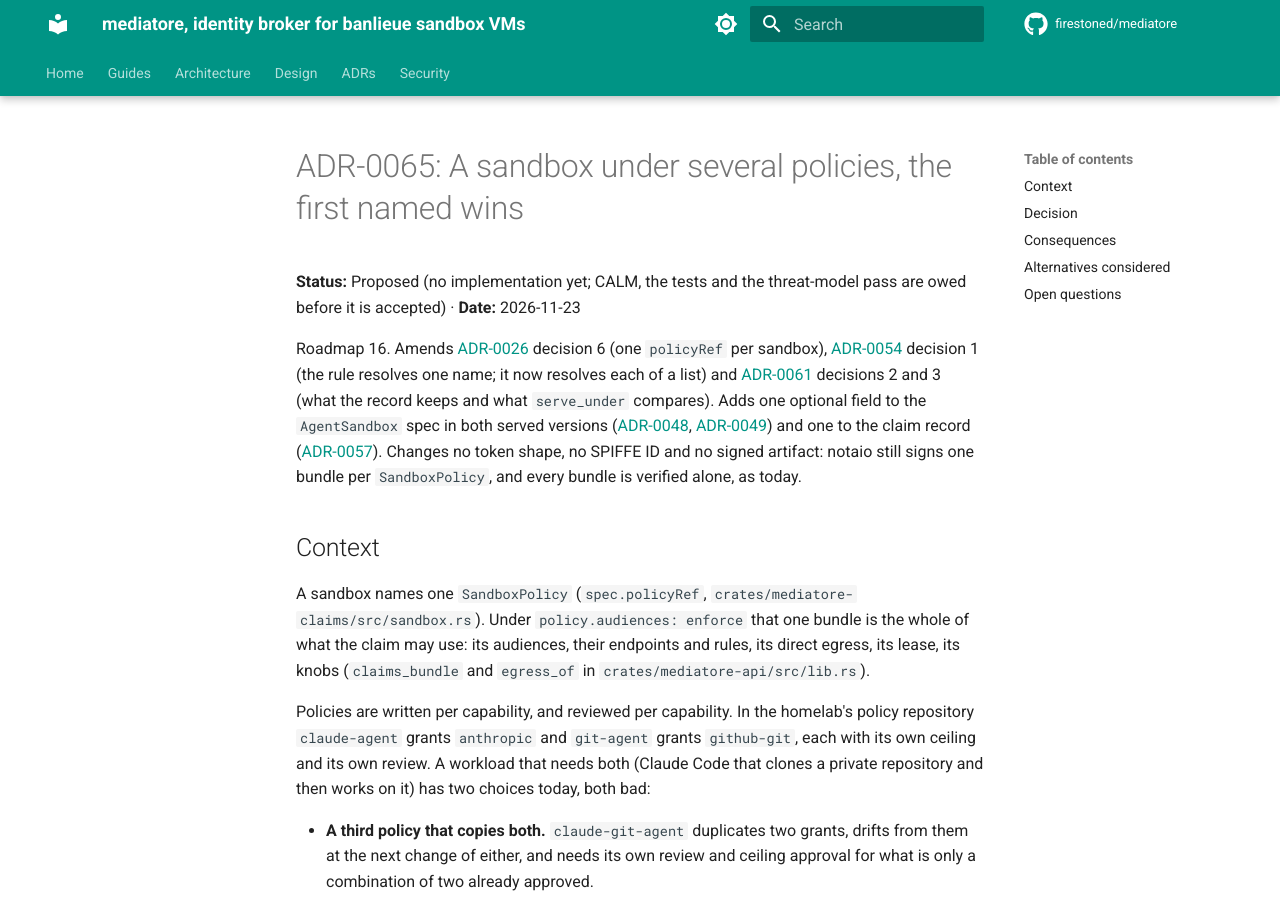
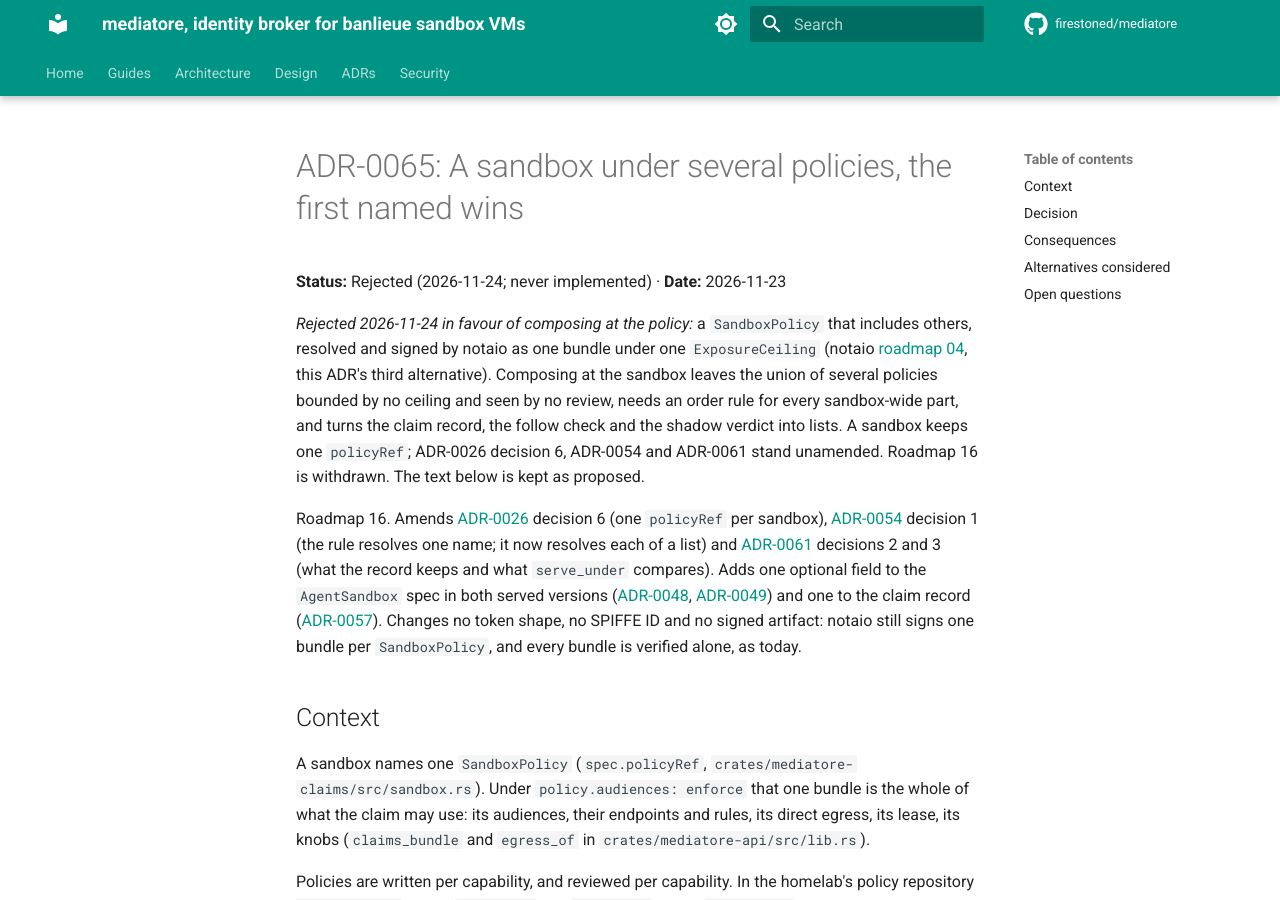
Before and after one commit to firestoned/mediatore, an MkDocs documentation site: the page built from docs/adr/0065-a-sandbox-under-several-policies-the-first-named-wins.md, in a window 1280 px wide and 900 px high. Built offline with MkDocs 1.6.1 and Material for MkDocs 9.7.7, drawn with Linux system fonts in a browser that asks for light colours; comment, search, counter and statistics services are not loaded.

Commit message:
docs(adr): ADR-0065 rejected; roadmap 16 withdrawn
Composing several policies at the sandbox leaves their union bounded by no ceiling and seen by no review, and turns the claim record, the follow check and the shadow verdict into lists. The composition moves to notaio (its roadmap 04): a policy that includes others, signed as one bundle under one ExposureCeiling. A sandbox keeps one policyRef.

Signed-off-by: Erick Bourgeois <erick@jeb.ca>

```diff
--- a/docs/adr/0065-a-sandbox-under-several-policies-the-first-named-wins.md
+++ b/docs/adr/0065-a-sandbox-under-several-policies-the-first-named-wins.md
@@ -3,8 +3,16 @@
 
 # ADR-0065: A sandbox under several policies, the first named wins
 
-**Status:** Proposed (no implementation yet; CALM, the tests and the threat-model pass are owed
-before it is accepted) · **Date:** 2026-11-23
+**Status:** Rejected (2026-11-24; never implemented) · **Date:** 2026-11-23
+
+*Rejected 2026-11-24 in favour of composing at the policy:* a `SandboxPolicy` that includes
+others, resolved and signed by notaio as one bundle under one `ExposureCeiling` (notaio
+[roadmap 04](https://github.com/firestoned/notaio/blob/main/.github/community/04-composed-policies.md),
+this ADR's third alternative). Composing at the sandbox leaves the union of several policies
+bounded by no ceiling and seen by no review, needs an order rule for every sandbox-wide part,
+and turns the claim record, the follow check and the shadow verdict into lists. A sandbox keeps
+one `policyRef`; ADR-0026 decision 6, ADR-0054 and ADR-0061 stand unamended. Roadmap 16 is
+withdrawn. The text below is kept as proposed.
 
 Roadmap 16. Amends [ADR-0026](0026-notaio-bundles-verified-in-shadow.md) decision 6 (one
 `policyRef` per sandbox), [ADR-0054](0054-which-policies-a-namespace-may-name.md) decision 1 (the
```
Also changed, not shown: ROADMAPS.md (+0 -1 lines), .github/community/16-several-policies-per-sandbox.md (deleted).
